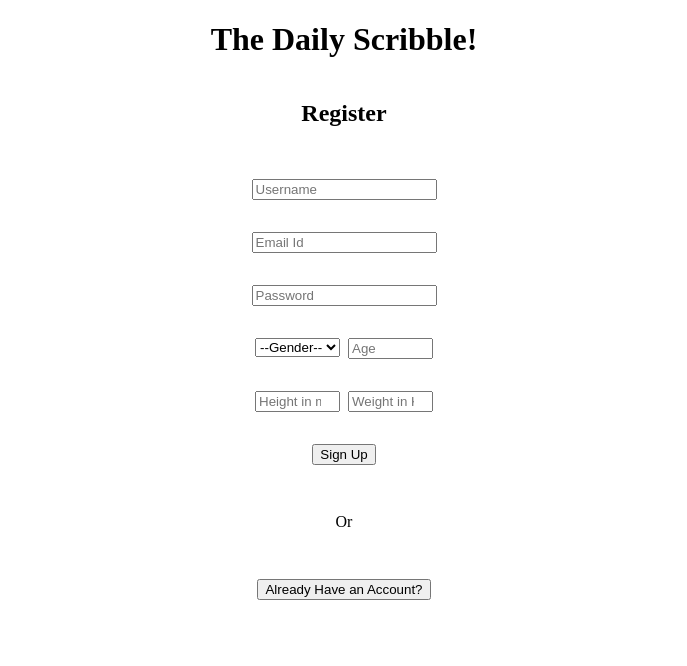
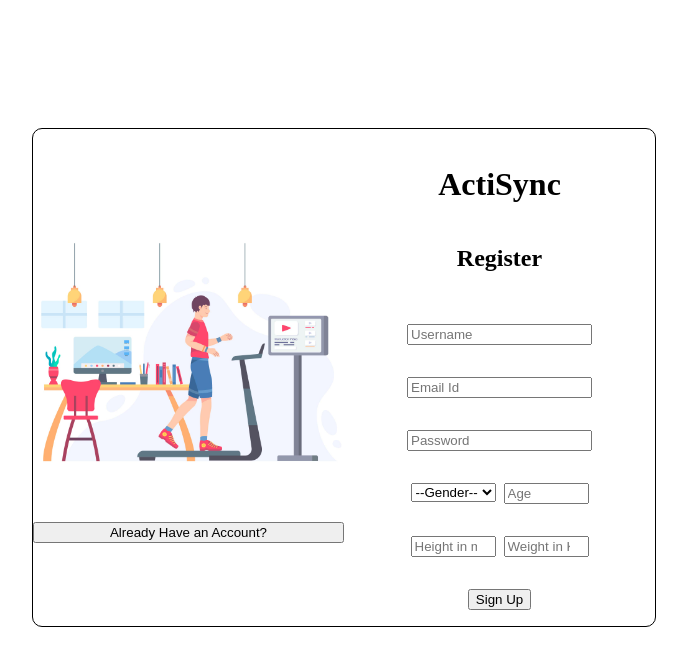
Before and after one commit to R0hanNayan/ActiSync, a React (Create React App) app in the folder client/: page /auth in a window 1280 px wide. Shown: the top 666 px of the page, without its empty margins (296-983 px from the left). Built offline with nearby package versions, Linux system fonts and the light colour scheme.

Commit message:
Register Page CSS Changes

```diff
--- a/client/src/scenes/register/Register.jsx
+++ b/client/src/scenes/register/Register.jsx
@@ -59,8 +59,12 @@ function Register() {
 
     return (
         <div className="RegisterPage">
+            <div className="RegisterPage-left">
+                <img id="regImg" src="/assets/regImg.jpg" alt="Register" />
+                <button id="RegBtn" type="submit" onClick={() => { navigate("/") }}>Already Have an Account?</button>
+            </div>
             <div className="RegisterPage-Container">
-                <h1 id="RegTitle">The Daily Scribble!</h1>
+                <h1 id="RegTitle">ActiSync</h1>
                 <div className="RegisterPage-inputs">
                     <h2 id="signUp">Register</h2>
                     <input id="userName" type="username" name="userName" value={user.userName} placeholder="Username" onChange={handleChange} />
@@ -80,8 +84,6 @@ function Register() {
                         <input id="weight" type="number" name="weight" min={0} max={200} step={0.1} value={user.weight} placeholder="Weight in Kgs" onChange={handleChange} />
                     </div>
                     <button id="RegBtn" type="submit" onClick={registerUser}>Sign Up</button>
-                    <p id="RegOr">Or</p>
-                    <button id="RegBtn" type="submit" onClick={() => { navigate("/") }}>Already Have an Account?</button>
                 </div>
             </div>
         </div>
--- a/client/src/scenes/register/register.css
+++ b/client/src/scenes/register/register.css
@@ -1,16 +1,36 @@
 .RegisterPage{
-    position: absolute;
-    top: 0;
-    left: 0;
-    right: 0;
-    bottom: 0;
+    display: flex;
+    flex-direction: row;
+    align-items: center;
+    justify-content: center;
+    border: 1px solid black;
+    border-radius: 10px;
+    margin-top: 8rem;
+    margin-left: 20rem;
+    margin-right: 20rem;
+}
+
+.RegisterPage-left{
+    display: flex;
+    flex-direction: column;
+    /* border: 1px solid black; */
+    width: 50%;
+}
+
+#regImg{
+    max-height: 27rem;
+    max-width: 100%;
 }
 
 .RegisterPage-Container{
+    width: 50%;
     display: flex;
     flex-direction: column;
     align-items: center;
     justify-content: center;
+    /* border: 1px solid black; */
+    margin-top: 1rem;
+    margin-bottom: 1rem;
 }
 
 .RegisterPage-inputs{
```
Also changed, not shown: client/public/assets/regImg.jpg (added).
